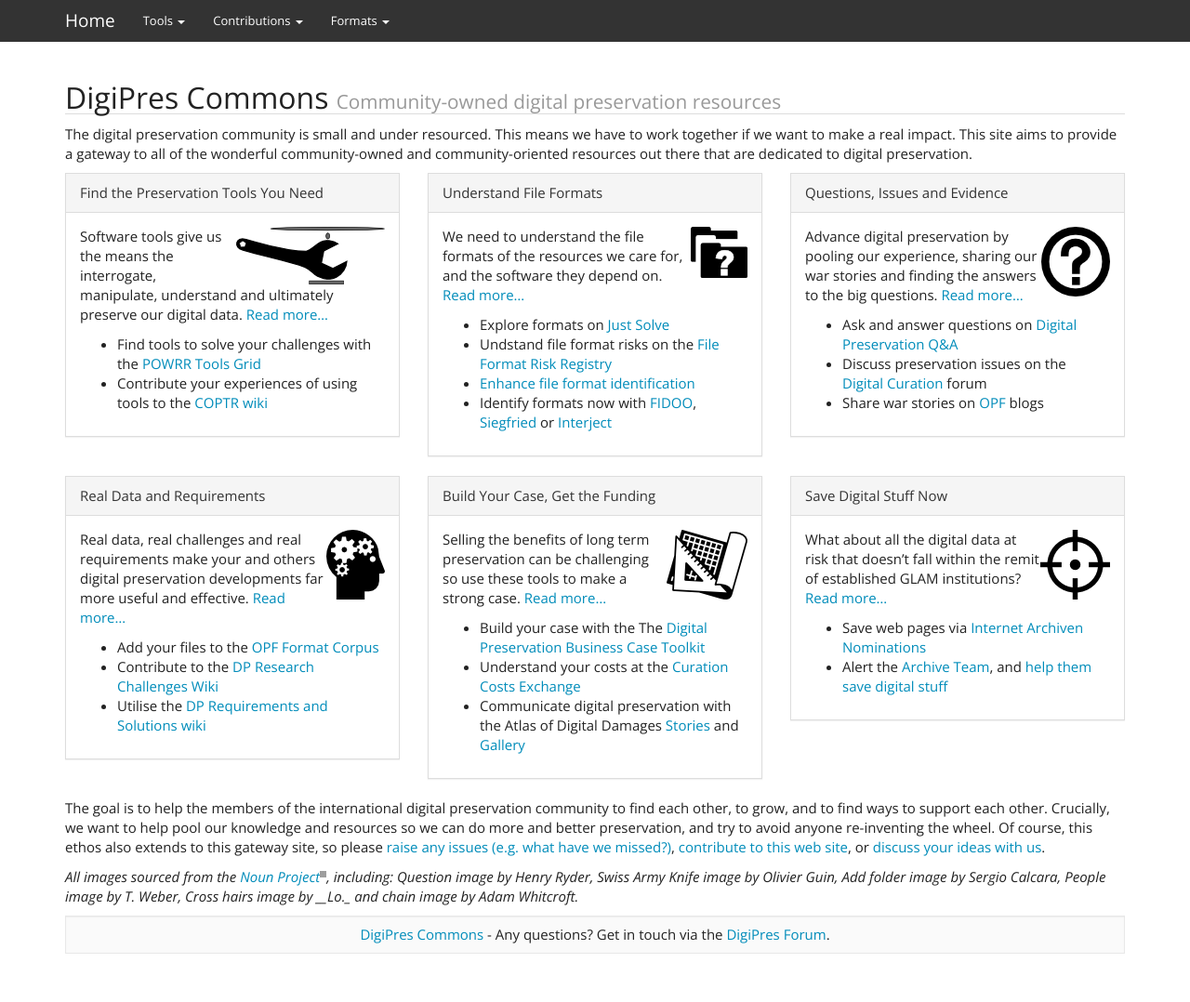
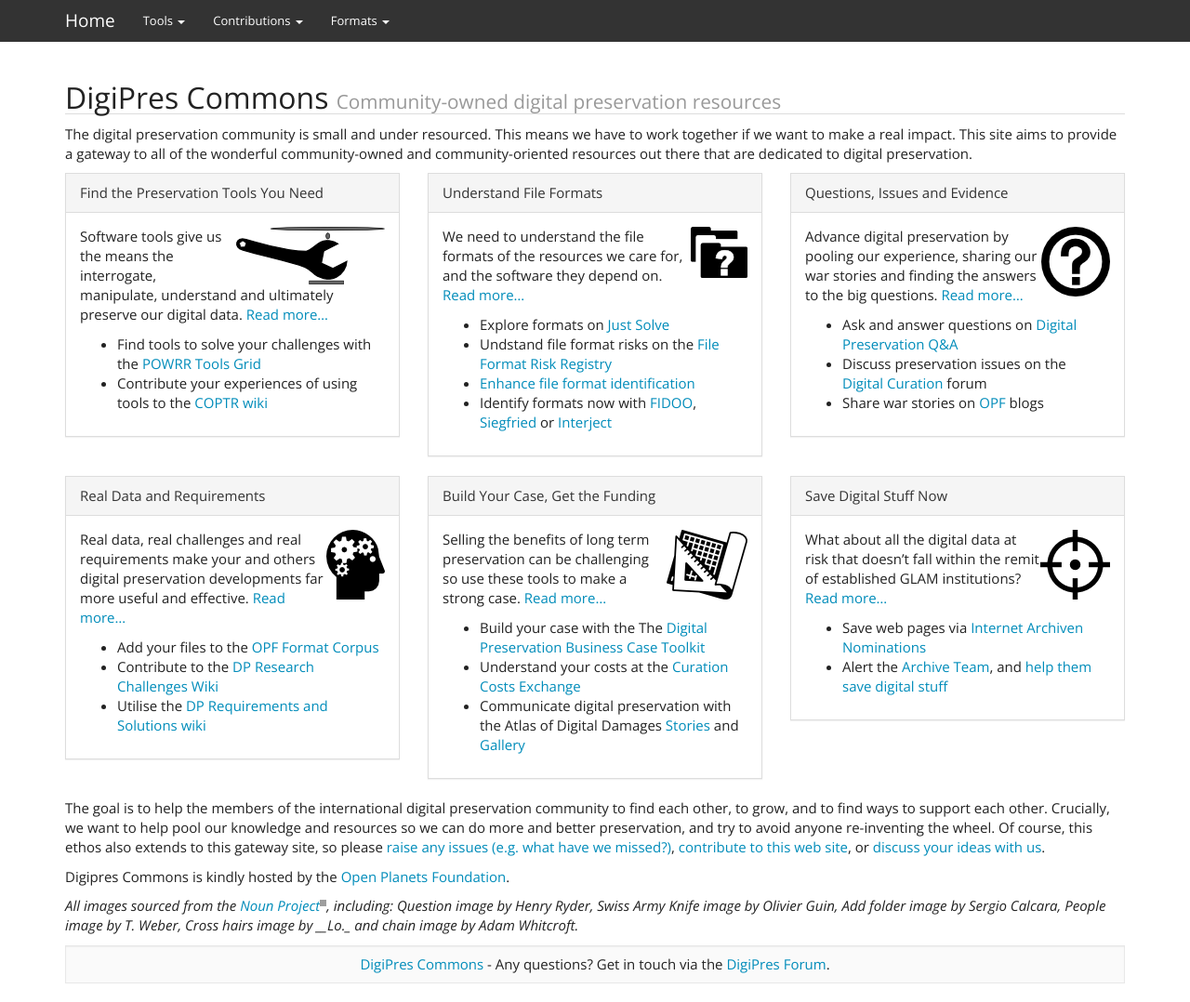
Before and after one commit to digipres/awesome-digital-preservation, a Jekyll site: the page built from index.md, in a window 1280 px wide. Shown: the whole page at 93% size. Built offline with Jekyll 4.4.1, drawn with Linux system fonts in a browser that asks for light colours; before the commit the page ends 1046 px from its top, so only the background shows below that.

Commit message:
Update index.md

```diff
--- a/index.md
+++ b/index.md
@@ -58,6 +58,9 @@
   The goal is to help the members of the international digital preservation community to find each other, to grow, and to find ways to support each other. Crucially, we want to help pool our knowledge and resources so we can do more and better preservation, and try to avoid anyone re-inventing the wheel. Of course, this ethos also extends to this gateway site, so please <a href="https://github.com/digipres/digipres.github.io/issues">raise any issues (e.g. what have we missed?)</a>, <a href="https://github.com/digipres/digipres.github.io">contribute to this web site</a>, or <a href="https://groups.google.com/forum/#!forum/digipres">discuss your ideas with us</a>.
   </p>
   <p>
+  Digipres Commons is kindly hosted by the <a href="http://openplanetsfoundation.org/">Open Planets Foundation</a>.
+  </p>
+  <p>
     <em>All images sourced from the</em> <em><span class="nobr"><a href="http://thenounproject.com/" class="external-link">Noun Project<sup><img class="rendericon" src="/images/icons/linkext7.gif" alt="" align="absmiddle" border="0" width="7" height="7"></sup></a></span></em><em>, including: Question image by Henry Ryder, Swiss Army Knife image by Olivier Guin, Add folder image by Sergio Calcara, People image by T. Weber,&nbsp;Cross hairs image by __Lo._ and chain image by Adam Whitcroft.</em>
   </p>
 </div>
```
